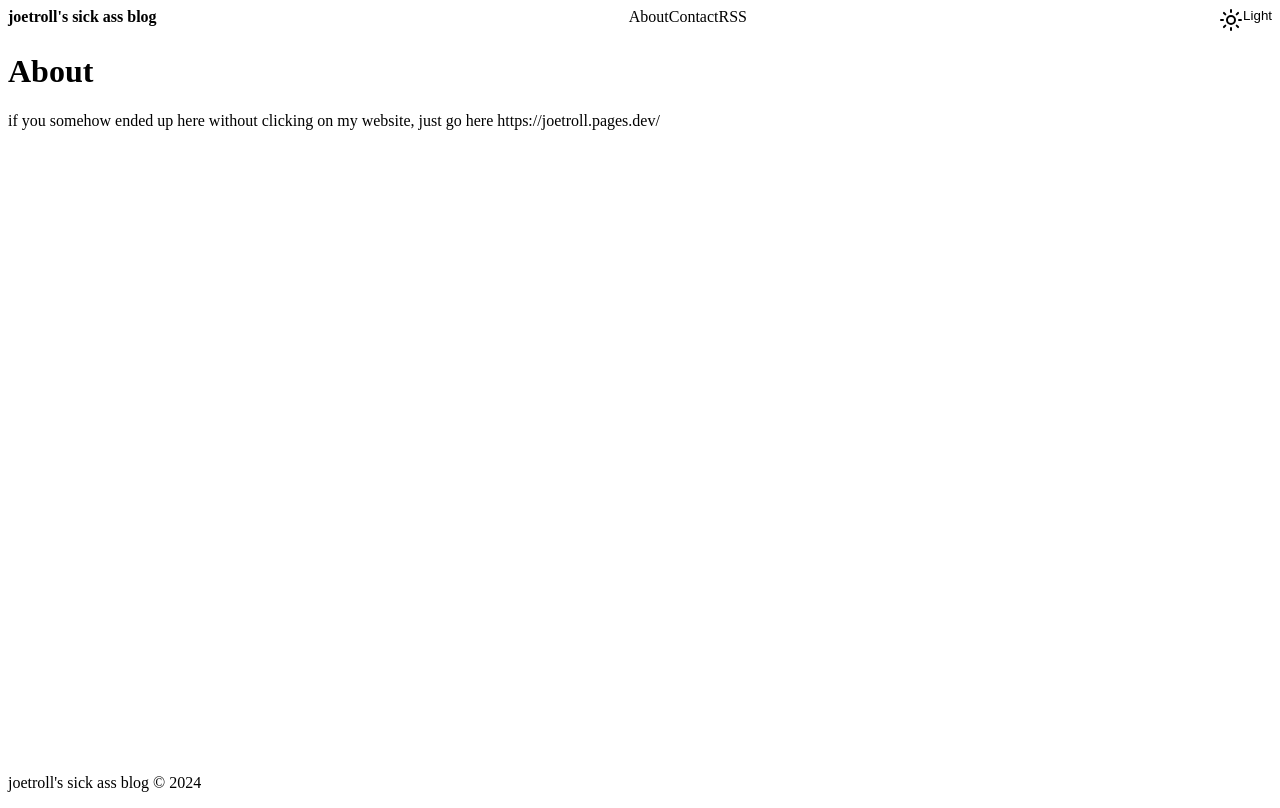
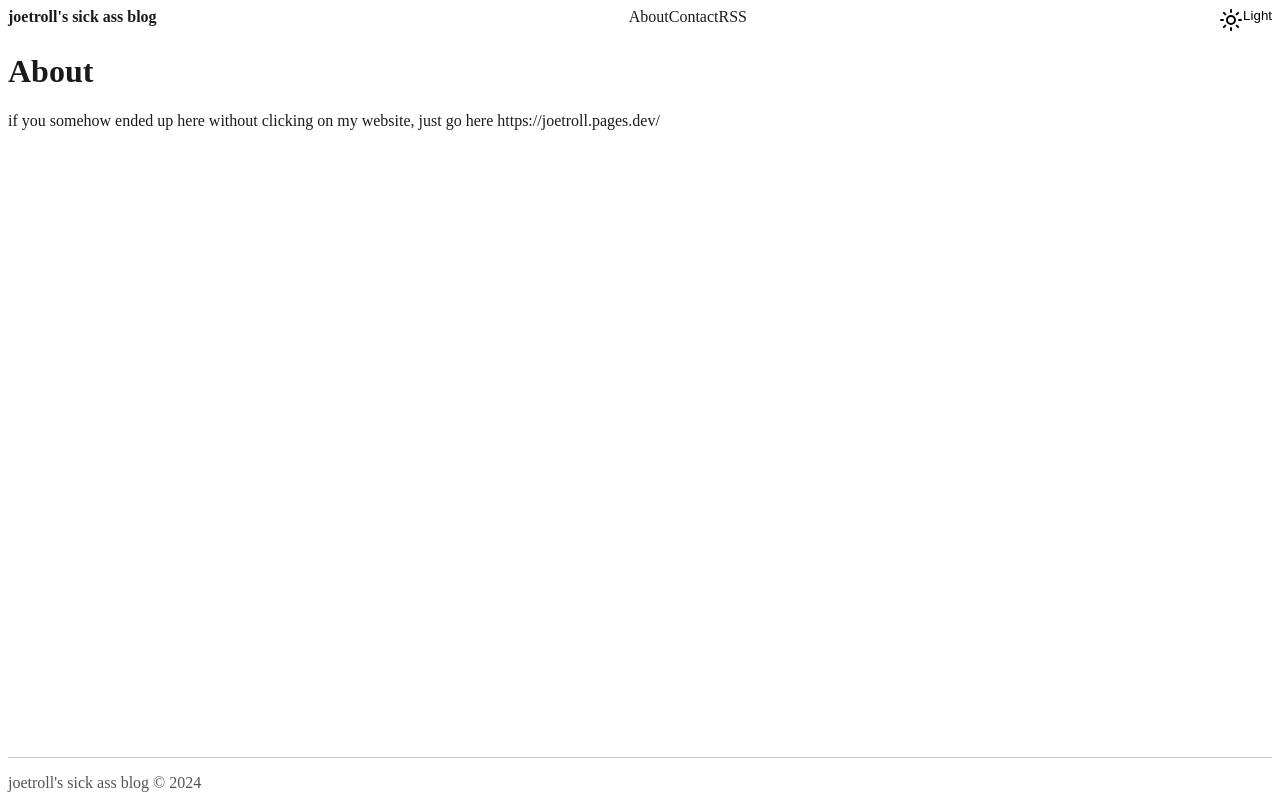
Before and after one commit to trolljoe/sveltekit-blog-website, a SvelteKit app: page /about in a window 1280 px wide. Built offline with nearby package versions, Linux system fonts and the light colour scheme.

Commit message:
Update app.css

```diff
--- a/src/app.css
+++ b/src/app.css
@@ -16,16 +16,17 @@ html {
     --surface-4-dark: #1f1e1e;
     --background-dark: #1b1b1b;
     --border-dark: #00FF00;
+
     /* light */
-	--brand-light: var(--orange-10);
-	--text-1-light: var(--gray-8);
-	--text-2-light: var(--gray-7);
-	--surface-1-light: var(--gray-0);
-	--surface-2-light: var(--gray-1);
-	--surface-3-light: var(--gray-2);
-	--surface-4-light: var(--gray-3);
-	--background-light: none;
-	--border-light: var(--gray-4);
+    --brand-light: #FFA500;
+    --text-1-light: #1b1b1b;
+    --text-2-light: #555;
+    --surface-1-light: #FFF;
+    --surface-2-light: #F5F5F5;
+    --surface-3-light: #E0E0E0;
+    --surface-4-light: #D3D3D3;
+    --background-light: #FFF;
+    --border-light: #CCC;
 }
 
 :root {
```
Lines whose indentation alone changed are shown as unchanged.
